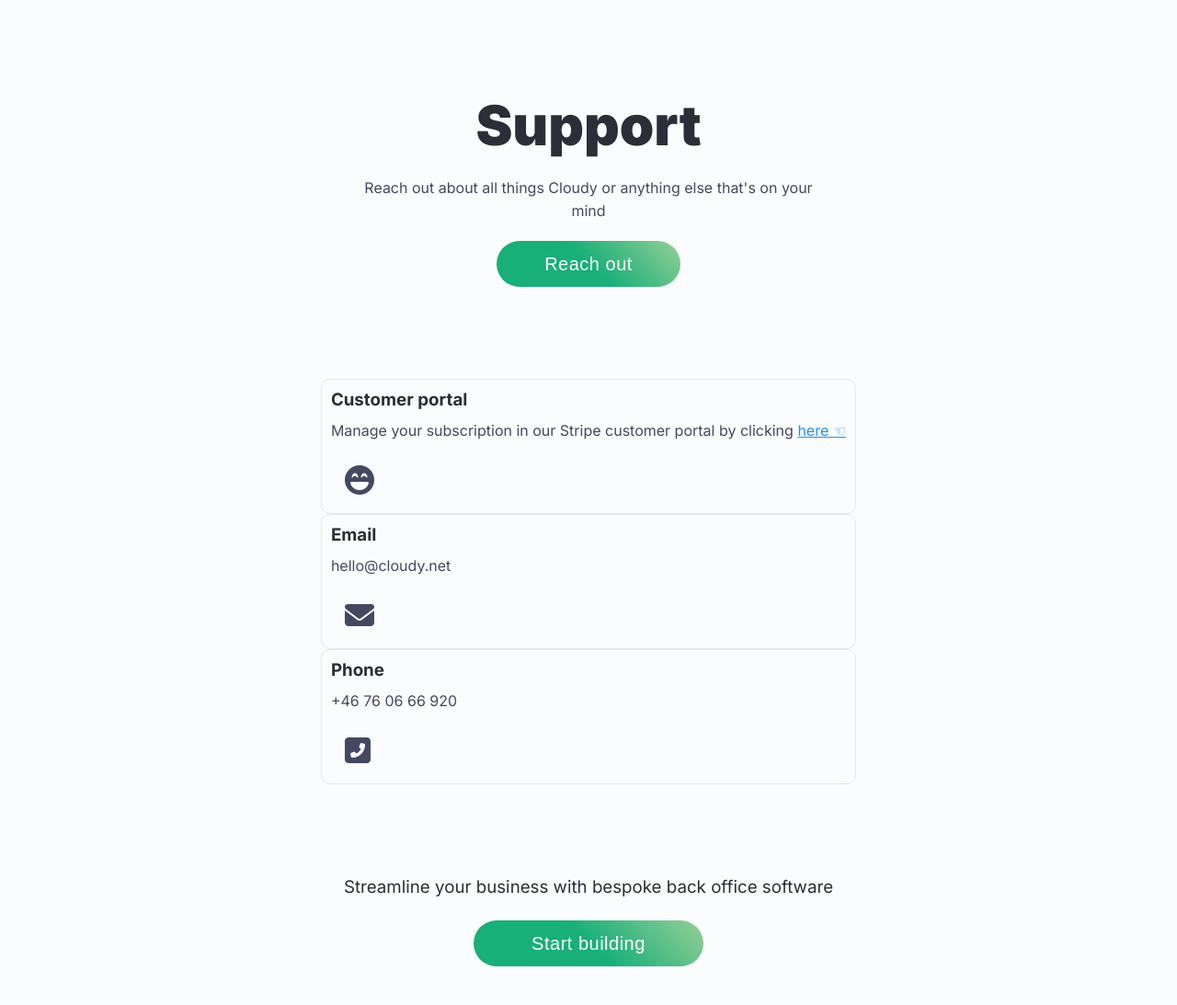
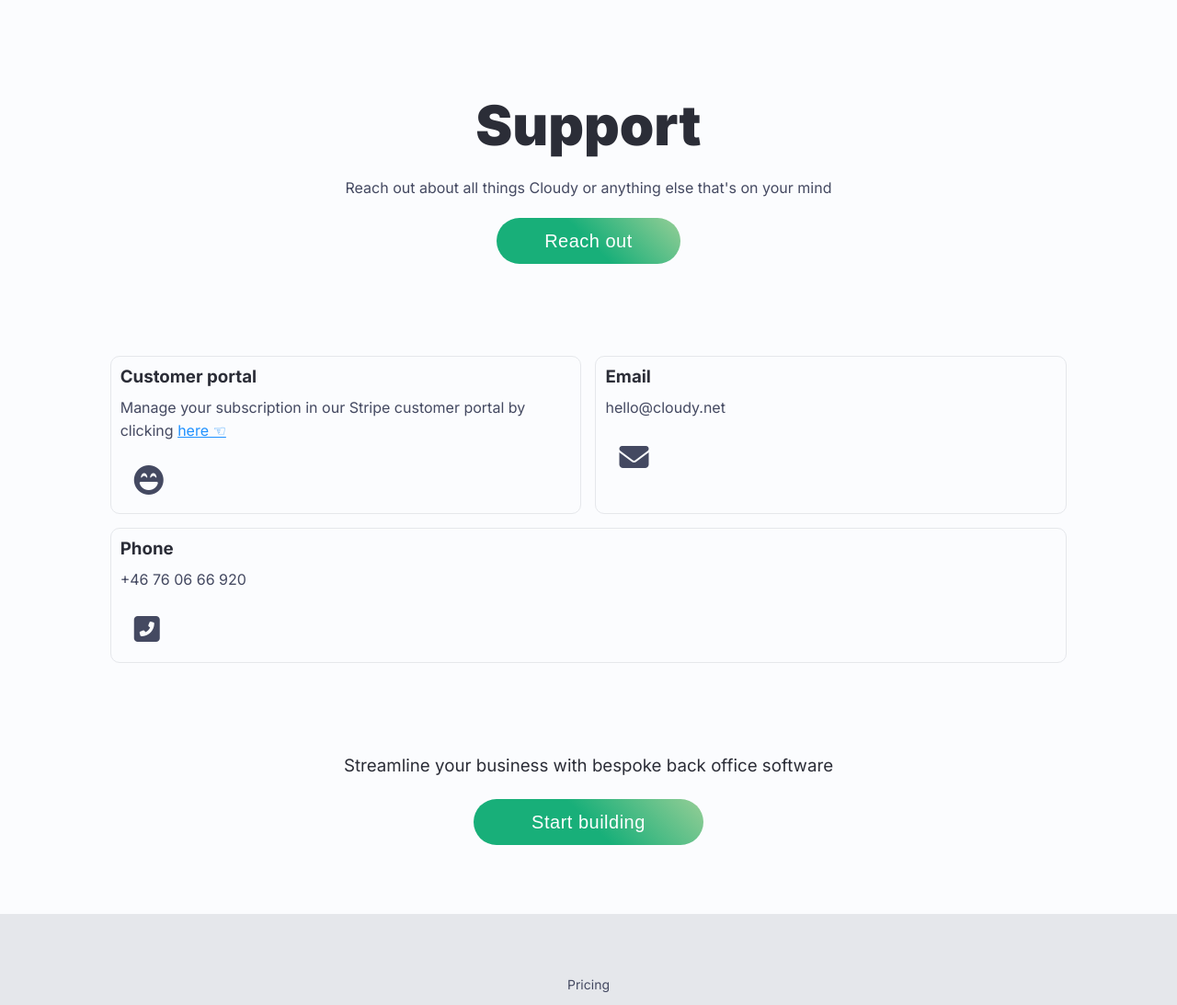
Before and after one commit to cloudy-net/cloudy-website, an ASP.NET Core app: template cloudy-website/Views/About/Support.cshtml in a window 1280 px wide. Shown: the part 60-1153 px from the top of the page at 92% size. Run offline with ASP.NET Core 8, Linux system fonts and the light colour scheme; the template is opened without the code that fills it, so the values that code supplies are empty; some libraries are stand-ins or nearby versions.

Commit message:
Container update

```diff
--- a/cloudy-website/Views/About/Support.cshtml
+++ b/cloudy-website/Views/About/Support.cshtml
@@ -11,7 +11,7 @@
     </div>
 </div>
 
-<div class="uspContainer notHomeMargin">
+<div class="container notHomeMargin">
     <div class="uspDiv block">
         <h3>Customer portal</h3>
         <p>Manage your subscription in our Stripe customer portal by clicking <a class="hover-underline-animation uspLink" target="_blank" href="https://billing.stripe.com/p/login/eVafZtdmU3BjecgeUU">here &#9756;</a></p>
--- a/cloudy-website/Views/Resources/Docs.cshtml
+++ b/cloudy-website/Views/Resources/Docs.cshtml
@@ -11,7 +11,7 @@
     </div>
 </div>
 
-<div class="uspContainer notHomeMargin">
+<div class="container notHomeMargin">
     <div class="uspDiv block">
         <h3>Architecture</h3>
         <p>The core solution consists of two packages: <code>Cloudy.CMS</code> and <code>Cloudy.CMS.UI</code>.</p>
```
